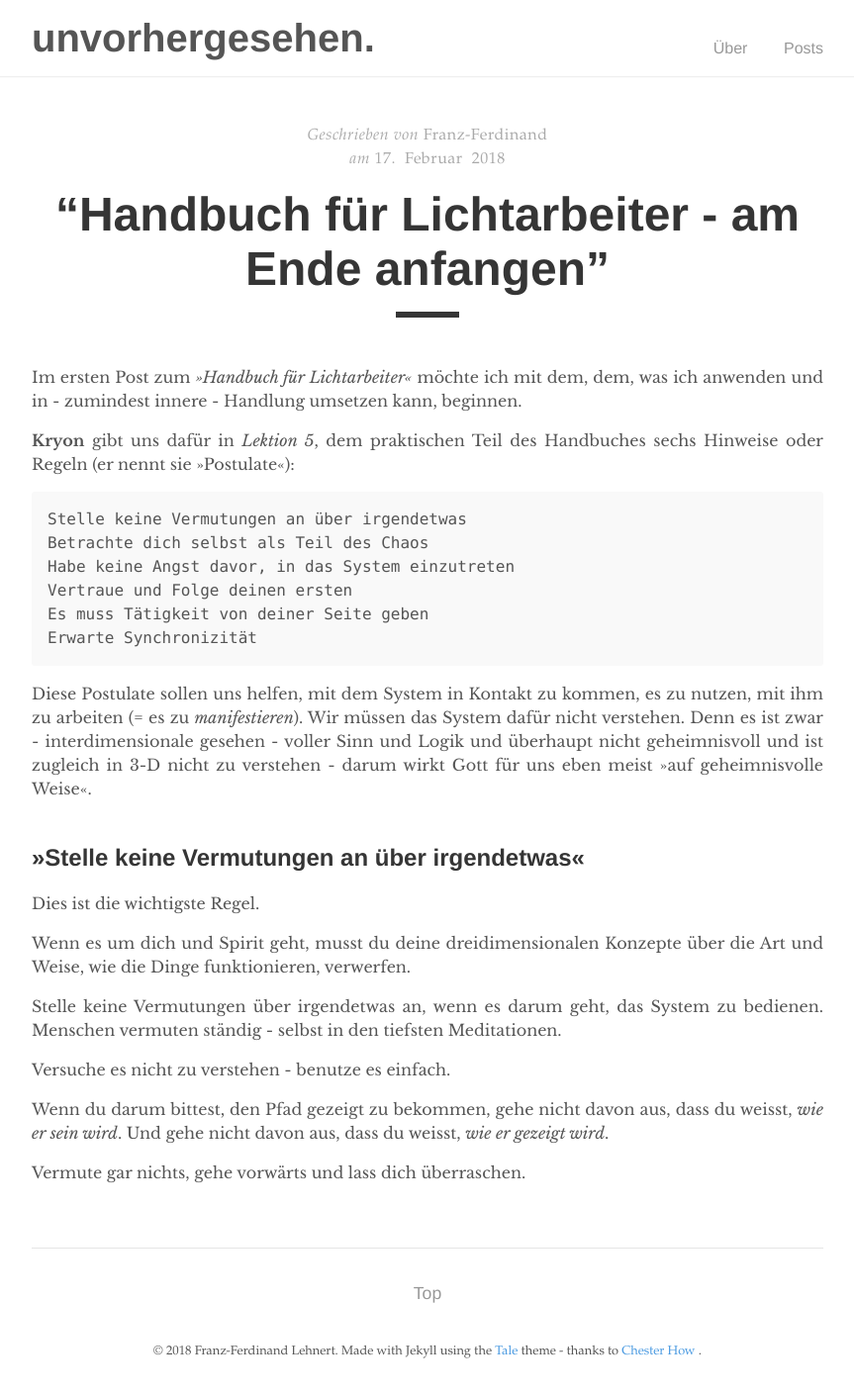
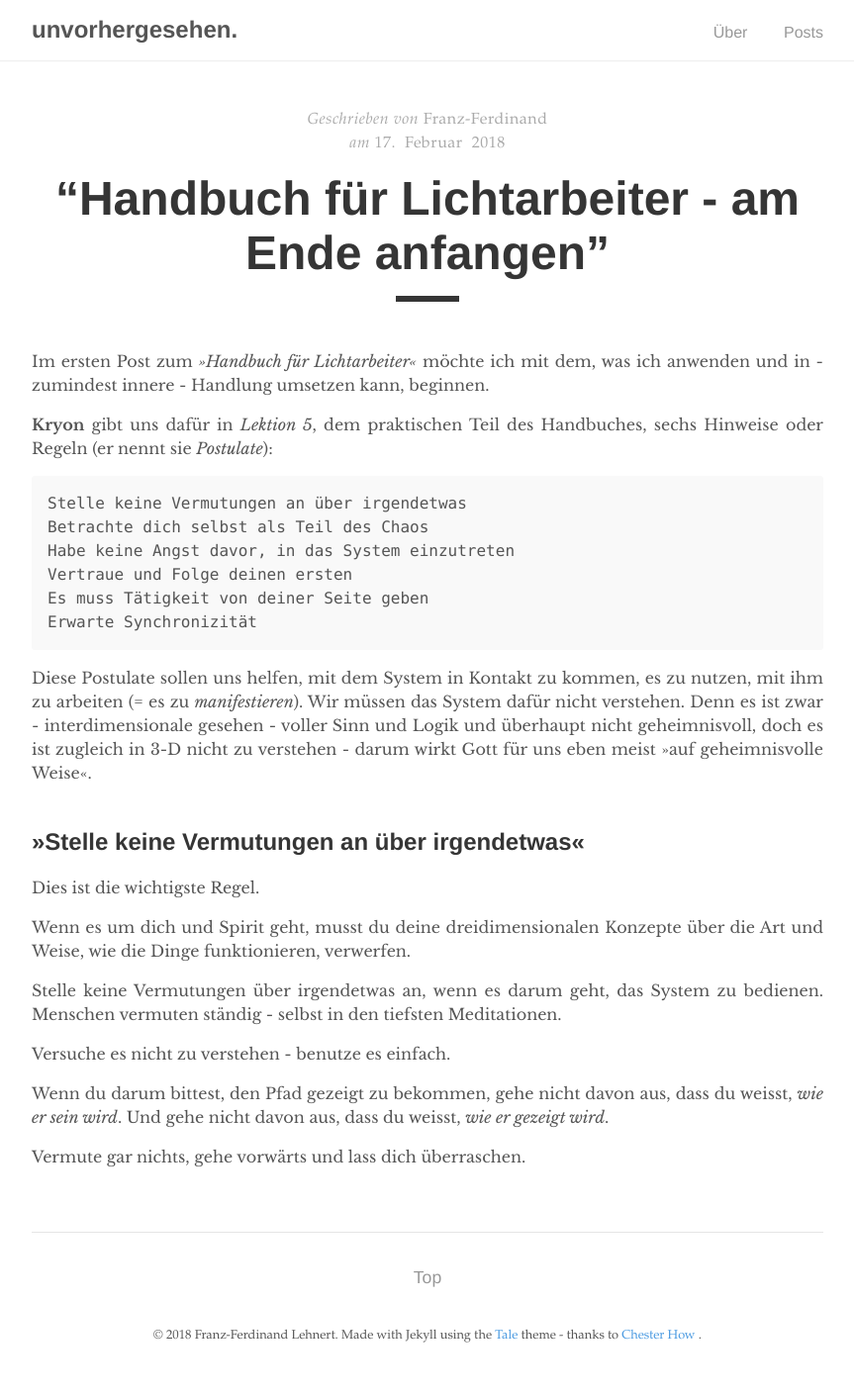
Before and after one commit to unvorhergesehen/unvorhergesehen.github.io, a Jekyll site: the page built from _posts/2018-02-17-hfl-anfang-am-ende.md, in a window 1280 px wide. Shown: the whole page at 99% size, without its empty margins (208-1071 px from the left). Built offline with Jekyll 4.4.1, drawn with Linux system fonts in a browser that asks for light colours.

Commit message:
corrections

```diff
--- a/_posts/2018-02-17-hfl-anfang-am-ende.md
+++ b/_posts/2018-02-17-hfl-anfang-am-ende.md
@@ -4,9 +4,9 @@ title: “Handbuch für Lichtarbeiter - am Ende anfangen”
 author: "Franz-Ferdinand"
 ---
 
-Im ersten Post zum _»Handbuch für Lichtarbeiter«_ möchte ich mit dem, dem, was ich anwenden und in - zumindest innere - Handlung umsetzen kann, beginnen.
+Im ersten Post zum _»Handbuch für Lichtarbeiter«_ möchte ich mit dem, was ich anwenden und in - zumindest innere - Handlung umsetzen kann, beginnen.
 
-**Kryon** gibt uns dafür in _Lektion 5_, dem praktischen Teil des Handbuches sechs Hinweise oder Regeln (er nennt sie »Postulate«):
+**Kryon** gibt uns dafür in _Lektion 5_, dem praktischen Teil des Handbuches, sechs Hinweise oder Regeln (er nennt sie _Postulate_):
 
 {% highlight markdown %}
 Stelle keine Vermutungen an über irgendetwas
@@ -17,7 +17,7 @@ Es muss Tätigkeit von deiner Seite geben
 Erwarte Synchronizität
 {% endhighlight %}
 
-Diese Postulate sollen uns helfen, mit dem System in Kontakt zu kommen, es zu nutzen, mit ihm zu arbeiten (= es zu _manifestieren_). Wir müssen das System dafür nicht verstehen. Denn es ist zwar - interdimensionale gesehen - voller Sinn und Logik und überhaupt nicht geheimnisvoll und ist zugleich in 3-D nicht zu verstehen - darum wirkt Gott für uns eben meist »auf geheimnisvolle Weise«.
+Diese Postulate sollen uns helfen, mit dem System in Kontakt zu kommen, es zu nutzen, mit ihm zu arbeiten (= es zu _manifestieren_). Wir müssen das System dafür nicht verstehen. Denn es ist zwar - interdimensionale gesehen - voller Sinn und Logik und überhaupt nicht geheimnisvoll, doch es ist zugleich in 3-D nicht zu verstehen - darum wirkt Gott für uns eben meist »auf geheimnisvolle Weise«.
 <br>
 <br>
 
--- a/_sass/tale/_layout.scss
+++ b/_sass/tale/_layout.scss
@@ -29,7 +29,7 @@ footer,
     display: inline-block;
     margin: 0;
     padding-right: .2rem;
-    font-size: 2.5rem;
+    font-size: 2.5  rem;
 
     &:hover,
     &:focus {
```
